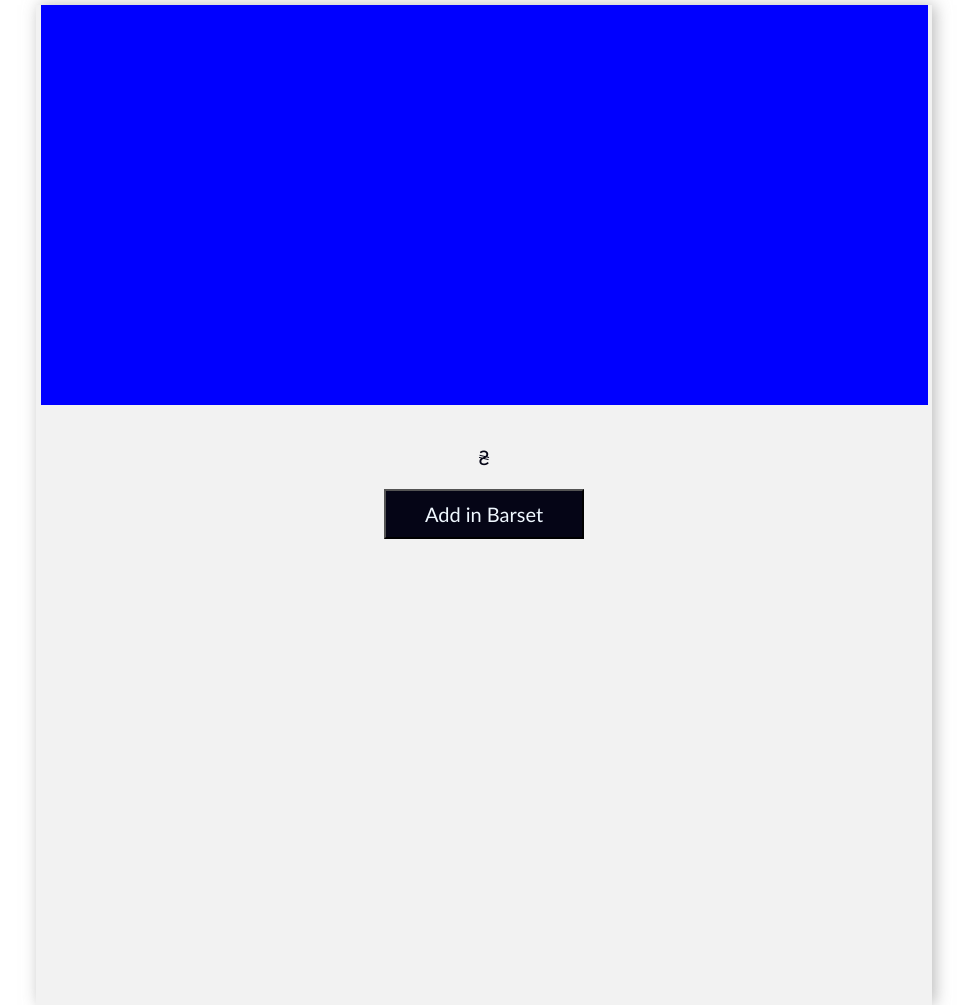
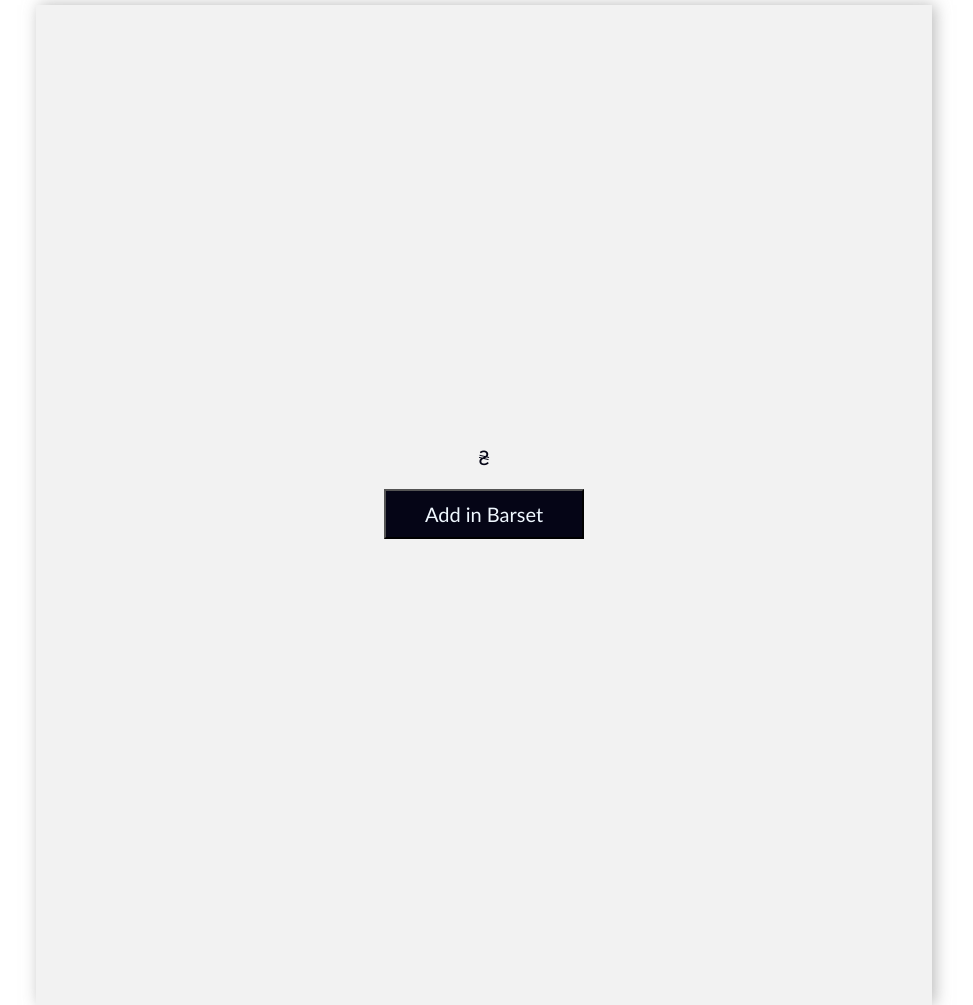
Before and after one commit to AlexandroMal/Website_OnlineStore, a Django app: template webstore/templates/webstore/post.html in a window 1280 px wide. Shown: the part 84-1089 px from the top of the page, without its empty margins (156-1129 px from the left). Run offline with Django 4.2, Linux system fonts and the light colour scheme; the template is opened without the code that fills it, so the values that code supplies are empty.

Commit message:
fixed incorrect photo display

```diff
--- a/webstore/static/webstore/css/style_post.css
+++ b/webstore/static/webstore/css/style_post.css
@@ -11,16 +11,18 @@
     height: 400px;
     width: 99%;
     overflow: hidden;
-    background: blue;
     position:relative;
     margin:5px;
+    display: flex;
+    justify-content: center;
+    align-items: center;
+
 }
 
 .post_body img{
-    width: 100%;
     height:100%;
     object-fit: cover;
-    background: wheat;
+    border-radius: 20px;
 }
 .post_body .content_container{
     margin: 0px 20px;
```
